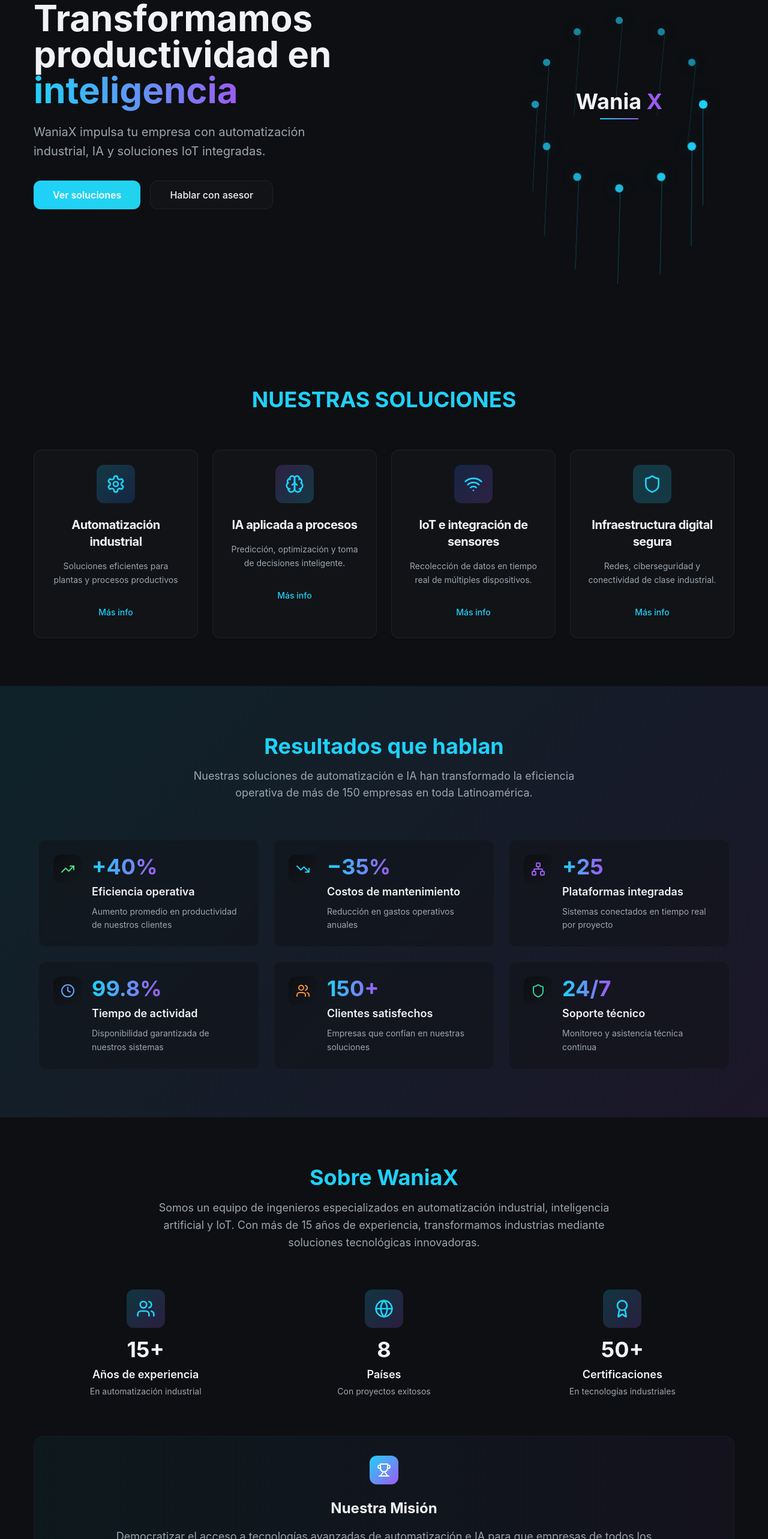
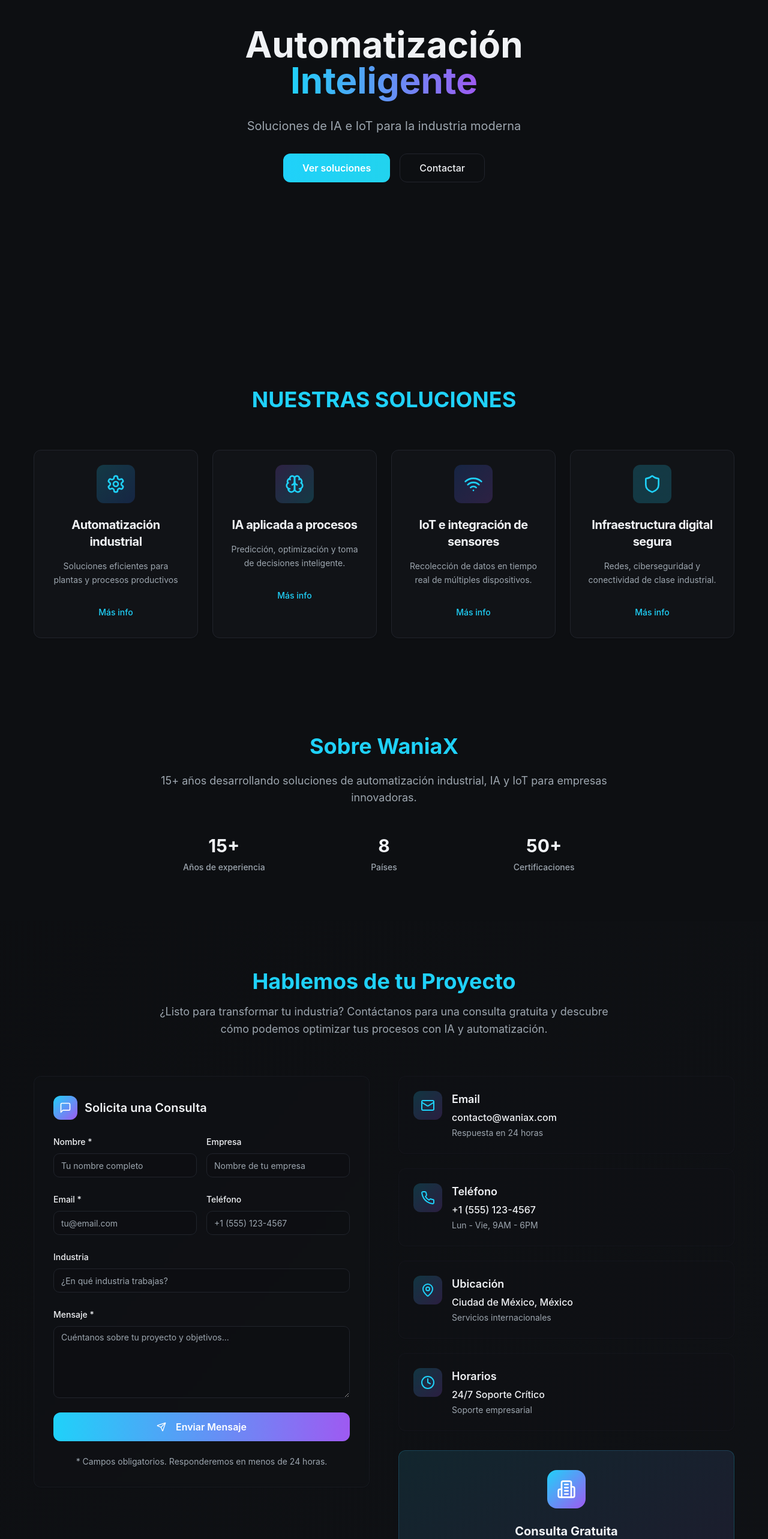
Before and after one commit to alfredohead/waniax-digital-pulse, a React (Vite) app: page / in a window 1280 px wide. Shown: the part 234-2800 px from the top of the page at 60% size. Built offline with nearby package versions, Linux system fonts and the light colour scheme.

Commit message:
Refactor for conciseness
Simplify the website design to be more concise and clean.

```diff
--- a/src/components/AboutSection.tsx
+++ b/src/components/AboutSection.tsx
@@ -61,101 +61,29 @@ const values = [
 
 const AboutSection = () => {
   return (
-    <section id="nosotros" className="py-20 px-6 bg-background">
+    <section id="nosotros" className="py-20 px-6">
       <div className="container mx-auto">
-        {/* Section Header */}
-        <div className="text-center mb-16">
-          <h2 className="text-3xl md:text-4xl font-bold text-wania-cyan mb-4">
+        <div className="text-center max-w-3xl mx-auto">
+          <h2 className="text-3xl md:text-4xl font-bold text-wania-cyan mb-6">
             Sobre WaniaX
           </h2>
-          <p className="text-lg text-muted-foreground max-w-3xl mx-auto leading-relaxed">
-            Somos un equipo de ingenieros especializados en automatización industrial,
-            inteligencia artificial y IoT. Con más de 15 años de experiencia,
-            transformamos industrias mediante soluciones tecnológicas innovadoras.
+          <p className="text-lg text-muted-foreground mb-12">
+            15+ años desarrollando soluciones de automatización industrial,
+            IA y IoT para empresas innovadoras.
           </p>
-        </div>
 
-        {/* Stats */}
-        <div className="grid md:grid-cols-3 gap-6 mb-16">
-          {stats.map((stat, index) => (
-            <div
-              key={index}
-              className="text-center group animate-fade-in"
-              style={{ animationDelay: `${index * 0.1}s` }}
-            >
-              <div className="inline-flex items-center justify-center w-16 h-16 bg-gradient-to-br from-wania-cyan/20 to-wania-violet/20 rounded-xl mb-4 group-hover:scale-110 transition-transform duration-300">
-                <stat.icon className="w-8 h-8 text-wania-cyan" />
+          <div className="grid md:grid-cols-3 gap-8">
+            {stats.map((stat, index) => (
+              <div key={index} className="text-center">
+                <div className="text-3xl font-bold text-foreground mb-2">
+                  {stat.value}
+                </div>
+                <h3 className="text-sm font-medium text-muted-foreground">
+                  {stat.label}
+                </h3>
               </div>
-              <div className="text-4xl font-bold text-foreground mb-2">
-                {stat.value}
-              </div>
-              <h3 className="text-lg font-semibold text-foreground mb-1">
-                {stat.label}
-              </h3>
-              <p className="text-sm text-muted-foreground">
-                {stat.description}
-              </p>
-            </div>
-          ))}
-        </div>
-
-        {/* Mission Statement */}
-        <div className="bg-gradient-to-r from-wania-cyan/5 to-wania-violet/5 rounded-2xl p-8 mb-16 border border-border/50">
-          <div className="max-w-4xl mx-auto text-center">
-            <div className="inline-flex items-center justify-center w-12 h-12 bg-gradient-to-br from-wania-cyan to-wania-violet rounded-xl mb-6">
-              <Trophy className="w-6 h-6 text-white" />
-            </div>
-            <h3 className="text-2xl font-bold text-foreground mb-4">
-              Nuestra Misión
-            </h3>
-            <p className="text-lg text-muted-foreground leading-relaxed">
-              Democratizar el acceso a tecnologías avanzadas de automatización e IA para que
-              empresas de todos los tamaños puedan competir en la era digital. Creemos que
-              la innovación tecnológica debe ser accesible, práctica y generar valor real.
-            </p>
-          </div>
-        </div>
-
-        {/* Values */}
-        <div>
-          <h3 className="text-2xl font-bold text-center text-foreground mb-12">
-            Nuestros Valores
-          </h3>
-          <div className="grid md:grid-cols-2 lg:grid-cols-4 gap-6">
-            {values.map((value, index) => (
-              <Card
-                key={index}
-                className="bg-card/50 border-border/50 hover:bg-card hover:border-wania-cyan/30 transition-all duration-300 group hover:scale-105 animate-fade-in"
-                style={{ animationDelay: `${index * 0.1}s` }}
-              >
-                <CardContent className="p-6">
-                  <div className={`w-12 h-12 bg-gradient-to-br ${value.color} rounded-xl flex items-center justify-center mb-4 group-hover:scale-110 transition-transform duration-300`}>
-                    <value.icon className="w-6 h-6 text-wania-cyan" />
-                  </div>
-                  <h4 className="text-lg font-semibold text-foreground mb-3">
-                    {value.title}
-                  </h4>
-                  <p className="text-sm text-muted-foreground leading-relaxed">
-                    {value.description}
-                  </p>
-                </CardContent>
-              </Card>
             ))}
           </div>
-        </div>
-
-        {/* Team Section */}
-        <div className="mt-16 text-center">
-          <Badge variant="secondary" className="mb-4">
-            Equipo Multidisciplinario
-          </Badge>
-          <h3 className="text-xl font-semibold text-foreground mb-4">
-            Ingenieros, Desarrolladores y Consultores
-          </h3>
-          <p className="text-muted-foreground max-w-2xl mx-auto">
-            Nuestro equipo combina experiencia en ingeniería industrial, desarrollo de software,
-            ciencia de datos y consultoría empresarial para ofrecer soluciones integrales.
-          </p>
         </div>
       </div>
     </section>
--- a/src/components/HeroSection.tsx
+++ b/src/components/HeroSection.tsx
@@ -3,78 +3,27 @@ import { Button } from "@/components/ui/button";
 const HeroSection = () => {
   return (
     <section id="inicio" className="min-h-screen flex items-center justify-center pt-20 pb-16 px-6">
-      <div className="container mx-auto grid lg:grid-cols-2 gap-12 items-center">
-        {/* Left Content */}
-        <div className="space-y-8">
-          <div className="space-y-6">
-            <h1 className="text-4xl md:text-5xl lg:text-6xl font-bold leading-tight">
-              <span className="text-foreground">Transformamos</span>
-              <br />
-              <span className="text-foreground">productividad en</span>
-              <br />
-              <span className="bg-gradient-to-r from-wania-cyan to-wania-violet bg-clip-text text-transparent">
-                inteligencia
-              </span>
-            </h1>
+      <div className="container mx-auto text-center">
+        <div className="max-w-4xl mx-auto space-y-8">
+          <h1 className="text-4xl md:text-6xl font-bold leading-tight">
+            <span className="text-foreground">Automatización</span>
+            <br />
+            <span className="bg-gradient-to-r from-wania-cyan to-wania-violet bg-clip-text text-transparent">
+              Inteligente
+            </span>
+          </h1>
 
-            <p className="text-xl text-muted-foreground leading-relaxed max-w-lg">
-              WaniaX impulsa tu empresa con automatización industrial, IA y soluciones IoT integradas.
-            </p>
-          </div>
+          <p className="text-xl text-muted-foreground max-w-2xl mx-auto">
+            Soluciones de IA e IoT para la industria moderna
+          </p>
 
-          <div className="flex flex-col sm:flex-row gap-4">
+          <div className="flex flex-col sm:flex-row gap-4 justify-center">
             <Button variant="wania-cyan" size="lg">
               Ver soluciones
             </Button>
-            <Button variant="wania-dark" size="lg">
-              Hablar con asesor
+            <Button variant="outline" size="lg">
+              Contactar
             </Button>
-          </div>
-        </div>
-
-        {/* Right Visual - Network Nodes */}
-        <div className="flex items-center justify-center lg:justify-end">
-          <div className="relative w-96 h-96">
-            {/* Central Logo */}
-            <div className="absolute inset-0 flex items-center justify-center">
-              <div className="text-center">
-                <div className="text-4xl font-bold text-foreground mb-2">
-                  Wania <span className="text-wania-violet">X</span>
-                </div>
-                <div className="w-16 h-0.5 bg-gradient-to-r from-wania-cyan to-wania-violet mx-auto"></div>
-              </div>
-            </div>
-
-            {/* Network Nodes */}
-            {Array.from({ length: 12 }).map((_, index) => {
-              const angle = (index * 30) * (Math.PI / 180);
-              const radius = 140;
-              const x = Math.cos(angle) * radius;
-              const y = Math.sin(angle) * radius;
-
-              return (
-                <div
-                  key={index}
-                  className="absolute w-3 h-3 bg-wania-cyan rounded-full shadow-glow animate-pulse-node"
-                  style={{
-                    left: `calc(50% + ${x}px - 6px)`,
-                    top: `calc(50% + ${y}px - 6px)`,
-                    animationDelay: `${index * 0.1}s`
-                  }}
-                >
-                  {/* Connection Lines */}
-                  <div
-                    className="absolute w-px bg-gradient-to-r from-wania-cyan/60 to-transparent origin-left"
-                    style={{
-                      height: `${radius}px`,
-                      transform: `rotate(${angle + 180}deg)`,
-                      left: '50%',
-                      top: '50%'
-                    }}
-                  />
-                </div>
-              );
-            })}
           </div>
         </div>
       </div>
--- a/src/pages/Index.tsx
+++ b/src/pages/Index.tsx
@@ -15,10 +15,7 @@ const Index = () => {
       <main>
         <HeroSection />
         <SolutionsSection />
-        <ResultsSection />
         <AboutSection />
-        <TestimonialsSection />
-        <CTASection />
         <ContactSection />
       </main>
       <Footer />
```
